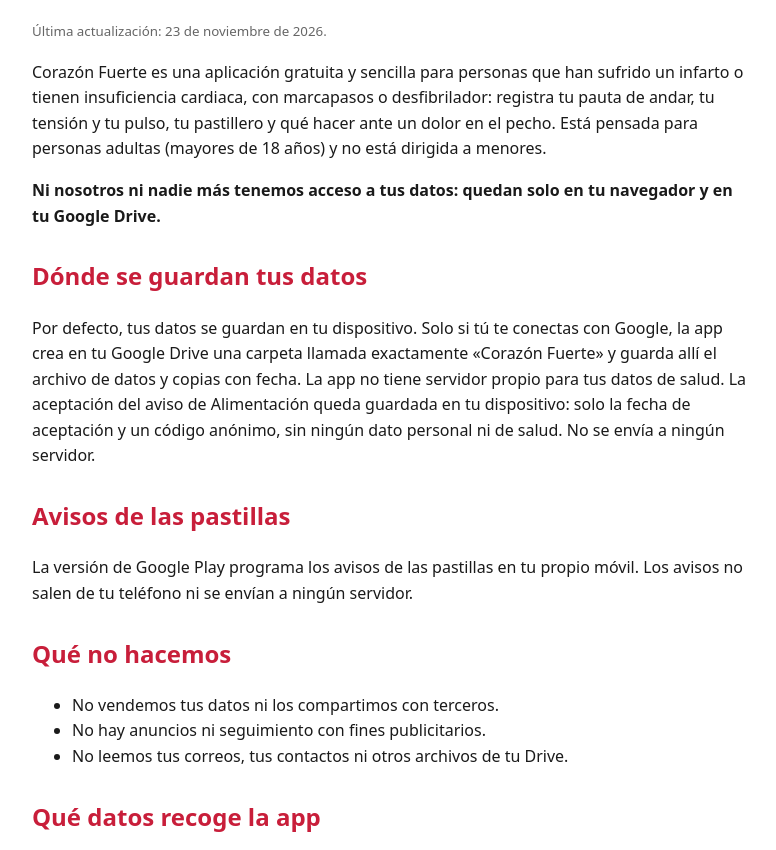
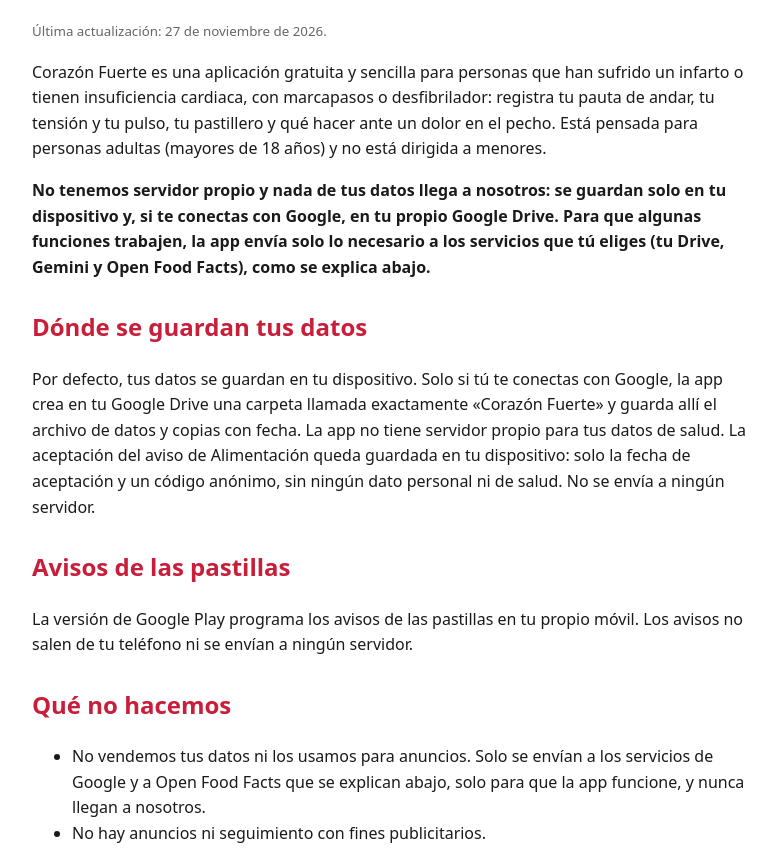
Before and after one commit to ElAtajoIA/corazon-fuerte, a plain HTML site: page privacidad.html in a window 1280 px wide. Shown: the part 100-950 px from the top of the page, without its empty margins (248-1024 px from the left). Drawn offline with Linux system fonts and the light colour scheme.

Commit message:
Privacidad: precisar que los datos van a Drive/Gemini/Open Food Facts, nunca al desarrollador

```diff
--- a/privacidad.html
+++ b/privacidad.html
@@ -17,10 +17,10 @@ small{color:#666}
 </head>
 <body>
 <h1>Política de Privacidad — Corazón Fuerte</h1>
-<p><small>Última actualización: 23 de noviembre de 2026.</small></p>
+<p><small>Última actualización: 27 de noviembre de 2026.</small></p>
 <p>Corazón Fuerte es una aplicación gratuita y sencilla para personas que han sufrido un infarto o tienen insuficiencia cardiaca, con marcapasos o desfibrilador: registra tu pauta de andar, tu tensión y tu pulso, tu pastillero y qué hacer ante un dolor en el pecho. Está pensada para personas adultas (mayores de 18 años) y no está dirigida a menores.</p>
 
-<p><strong>Ni nosotros ni nadie más tenemos acceso a tus datos: quedan solo en tu navegador y en tu Google Drive.</strong></p>
+<p><strong>No tenemos servidor propio y nada de tus datos llega a nosotros: se guardan solo en tu dispositivo y, si te conectas con Google, en tu propio Google Drive. Para que algunas funciones trabajen, la app envía solo lo necesario a los servicios que tú eliges (tu Drive, Gemini y Open Food Facts), como se explica abajo.</strong></p>
 
 <h2>Dónde se guardan tus datos</h2>
 <p>Por defecto, tus datos se guardan en tu dispositivo. Solo si tú te conectas con Google, la app crea en tu Google Drive una carpeta llamada exactamente «Corazón Fuerte» y guarda allí el archivo de datos y copias con fecha. La app no tiene servidor propio para tus datos de salud. La aceptación del aviso de Alimentación queda guardada en tu dispositivo: solo la fecha de aceptación y un código anónimo, sin ningún dato personal ni de salud. No se envía a ningún servidor.</p>
@@ -30,7 +30,7 @@ small{color:#666}
 
 <h2>Qué no hacemos</h2>
 <ul>
-<li>No vendemos tus datos ni los compartimos con terceros.</li>
+<li>No vendemos tus datos ni los usamos para anuncios. Solo se envían a los servicios de Google y a Open Food Facts que se explican abajo, solo para que la app funcione, y nunca llegan a nosotros.</li>
 <li>No hay anuncios ni seguimiento con fines publicitarios.</li>
 <li>No leemos tus correos, tus contactos ni otros archivos de tu Drive.</li>
 </ul>
```
